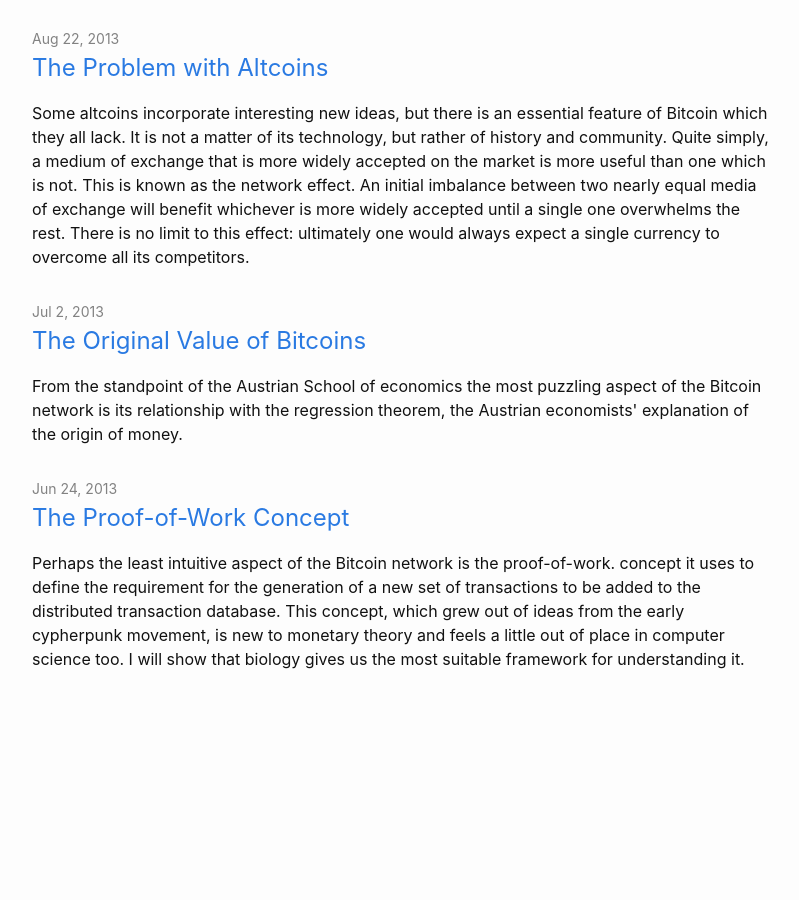
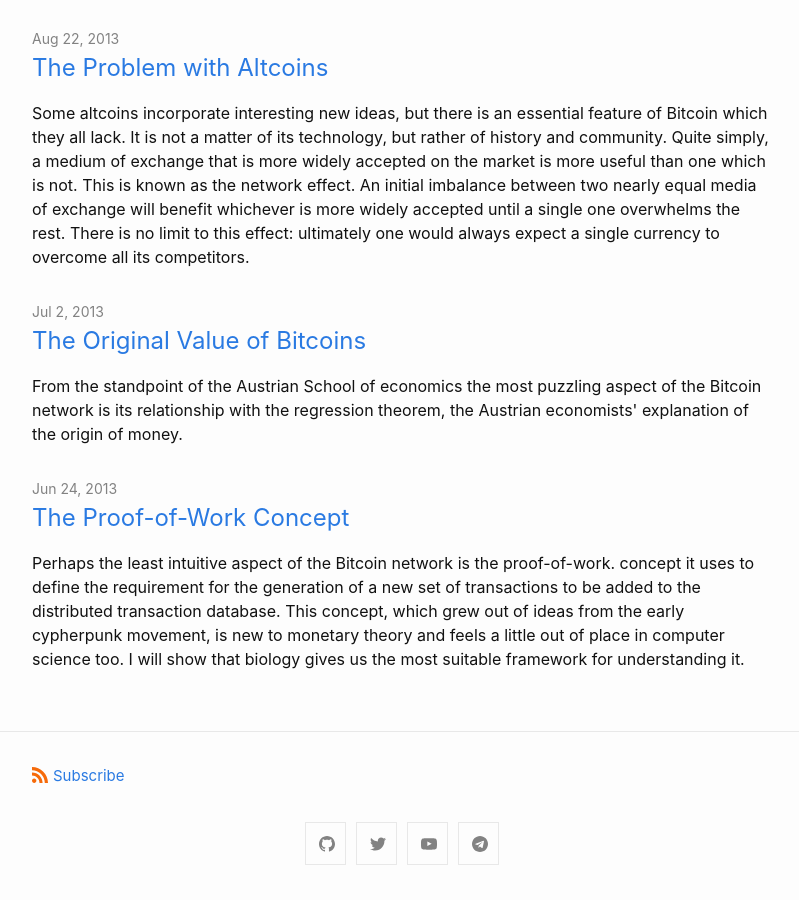
Before and after one commit to derykmakgill/krawisz, a Jekyll site: the page built from index.html, in a window 1280 px wide and 900 px high, scrolled down 5370 px. Shown: the whole window, without its empty margins (238-1037 px from the left). Built offline with Jekyll 4.4.1, drawn with Linux system fonts in a browser that asks for light colours; before the commit the page ends 6101 px from its top, so only the background shows below that.

Commit message:
Update footer.html

```diff
--- a/_includes/footer.html
+++ b/_includes/footer.html
@@ -1,5 +1,5 @@
 
-<footer class="site-footer h-card" style="display: none;">
+<footer class="site-footer h-card">
   <data class="u-url" href="{{ "/" | relative_url }}"></data>
 
   <div class="wrapper">
```
